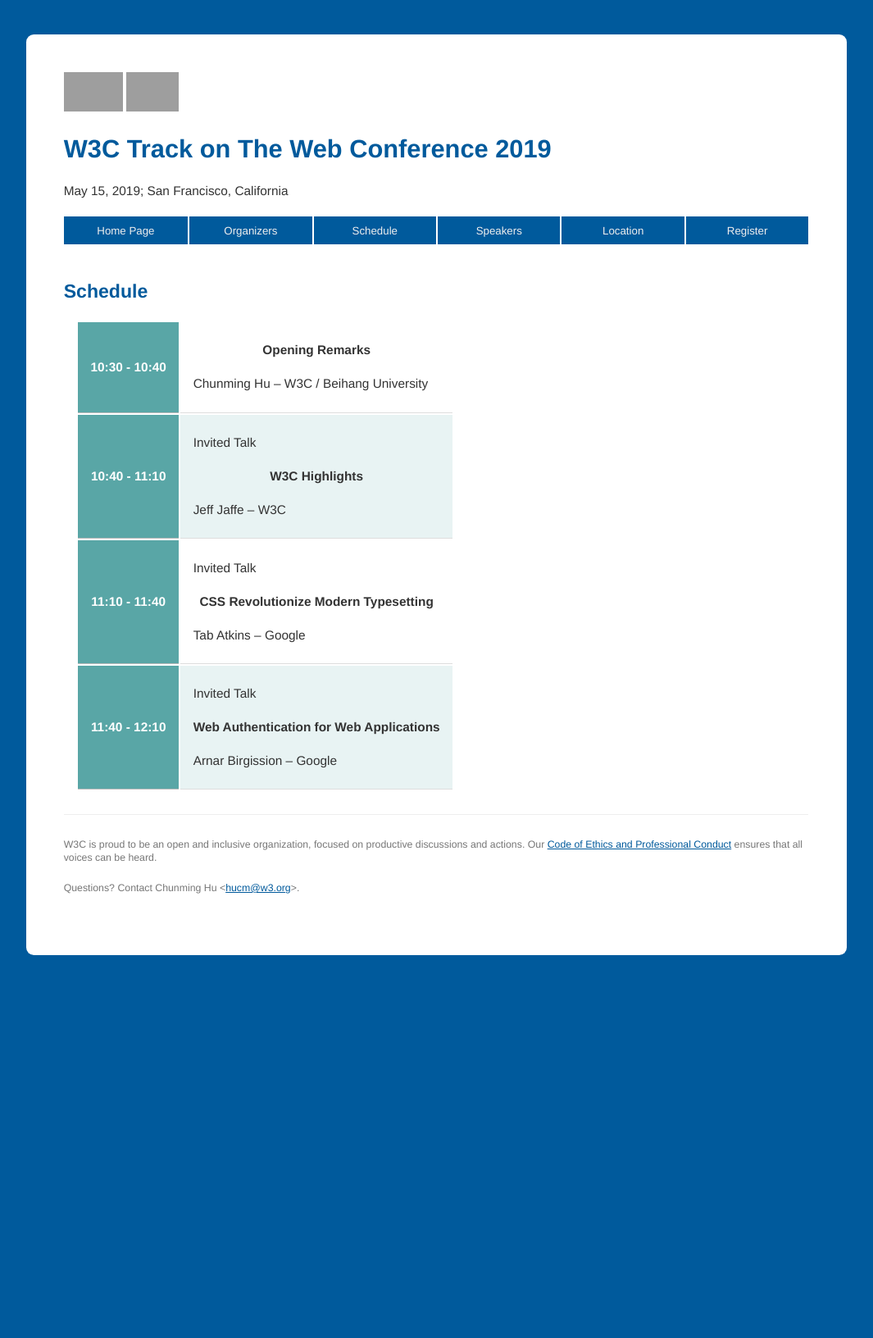
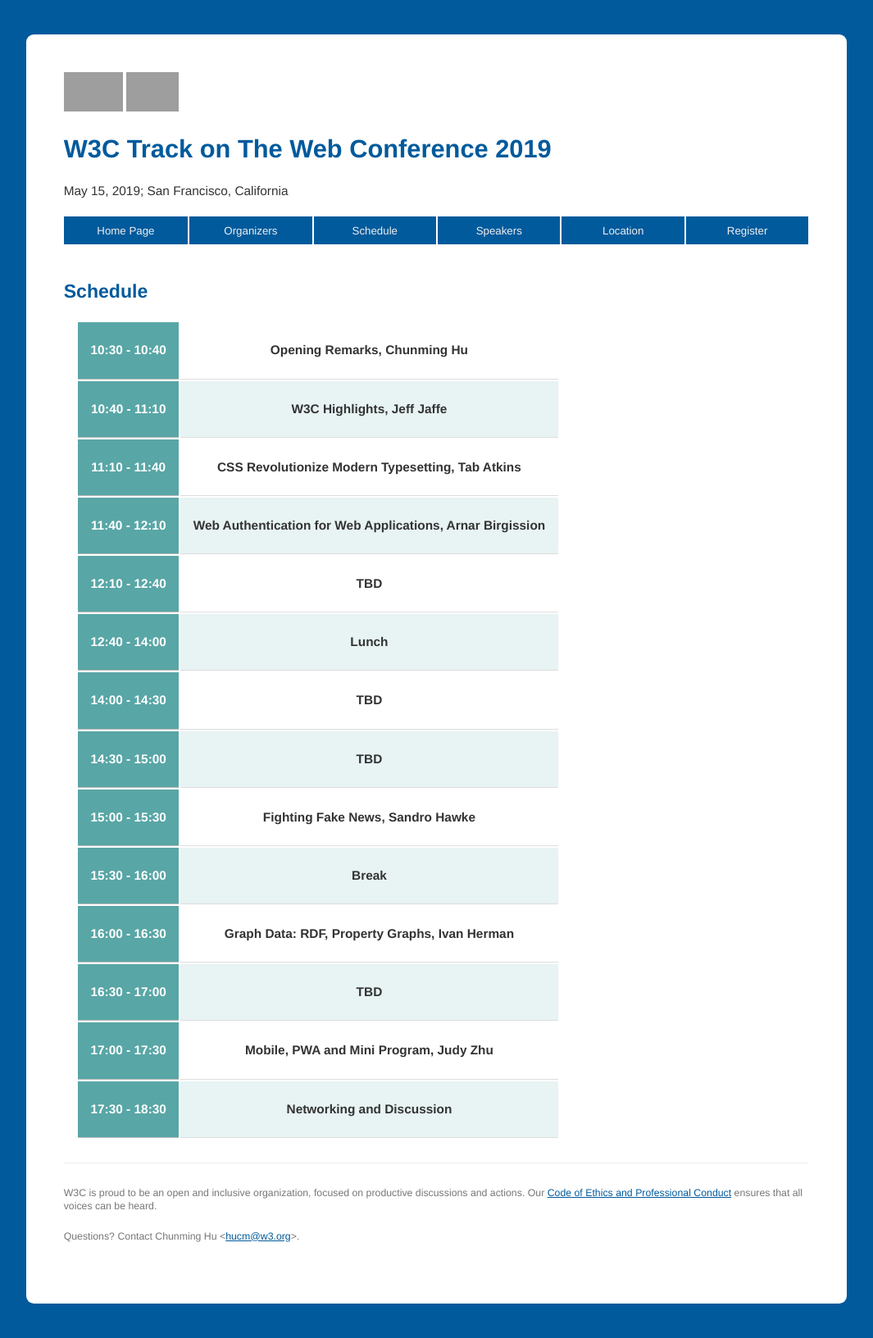
Before and after one commit to w3c/w3c-track-2019, a Jekyll site: the page built from schedule.md, in a window 1280 px wide. Shown: the whole page at 82% size, without its empty margins (108-1173 px from the left). Built offline with Jekyll 4.4.1, drawn with Linux system fonts in a browser that asks for light colours; our own code applies the rules of GitHub Pages for plain Markdown files; before the commit the page ends 1207 px from its top, so only the background shows below that; grey boxes are pictures that could not be loaded.

Commit message:
Update the schedule

```diff
--- a/schedule.md
+++ b/schedule.md
@@ -8,32 +8,85 @@ layout: home
     <tr>
         <th>10:30 - 10:40</th>
         <td>
-            <p class="session-title">Opening Remarks</p>
-            <p class="session-speaker">Chunming Hu – W3C / Beihang University</p>
+            <p class="session-title">Opening Remarks, Chunming Hu</p>
         </td>
     </tr>
     <tr>
         <th>10:40 - 11:10</th>
         <td>
-            <p class="session-type">Invited Talk</p>
-            <p class="session-title">W3C Highlights</p>
-            <p class="session-speaker">Jeff Jaffe – W3C</p>
+            <p class="session-title">W3C Highlights, Jeff Jaffe</p>
         </td>
     </tr>
     <tr>
         <th>11:10 - 11:40</th>
         <td>
-            <p class="session-type">Invited Talk</p>
-            <p class="session-title">CSS Revolutionize Modern Typesetting</p>
-            <p class="session-speaker">Tab Atkins – Google</p>
+            <p class="session-title">CSS Revolutionize Modern Typesetting, Tab Atkins</p>
         </td>
     </tr>
     <tr>
         <th>11:40 - 12:10</th>
         <td>
-            <p class="session-type">Invited Talk</p>
-            <p class="session-title">Web Authentication for Web Applications</p>
-            <p class="session-speaker">Arnar Birgission – Google</p>
+            <p class="session-title">Web Authentication for Web Applications, Arnar Birgission</p>
+        </td>
+    </tr>
+    <tr>
+        <th>12:10 - 12:40</th>
+        <td>
+            <p class="session-title">TBD</p>
+        </td>
+    </tr>
+    <tr>
+        <th>12:40 - 14:00</th>
+        <td>
+            <p class="session-title">Lunch</p>
+        </td>
+    </tr>
+    <tr>
+        <th>14:00 - 14:30</th>
+        <td>
+            <p class="session-title">TBD</p>
+        </td>
+    </tr>
+    <tr>
+        <th>14:30 - 15:00</th>
+        <td>
+            <p class="session-title">TBD</p>
+        </td>
+    </tr>
+    <tr>
+        <th>15:00 - 15:30</th>
+        <td>
+            <p class="session-title">Fighting Fake News, Sandro Hawke</p>
+        </td>
+    </tr>
+    <tr>
+        <th>15:30 - 16:00</th>
+        <td>
+            <p class="session-title">Break</p>
+        </td>
+    </tr>
+    <tr>
+        <th>16:00 - 16:30</th>
+        <td>
+            <p class="session-title">Graph Data: RDF, Property Graphs, Ivan Herman</p>
+        </td>
+    </tr>
+    <tr>
+        <th>16:30 - 17:00</th>
+        <td>
+            <p class="session-title">TBD</p>
+        </td>
+    </tr>
+    <tr>
+        <th>17:00 - 17:30</th>
+        <td>
+            <p class="session-title">Mobile, PWA and Mini Program, Judy Zhu</p>
+        </td>
+    </tr>
+    <tr>
+        <th>17:30 - 18:30</th>
+        <td>
+            <p class="session-title">Networking and Discussion</p>
         </td>
     </tr>
     </table>
```
